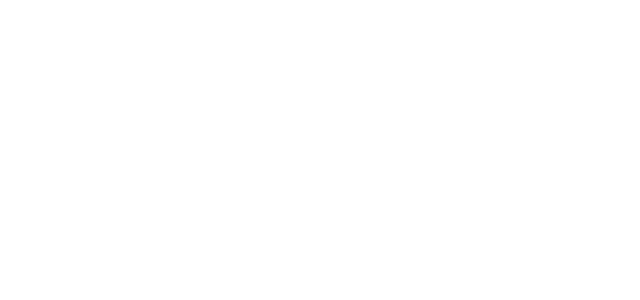
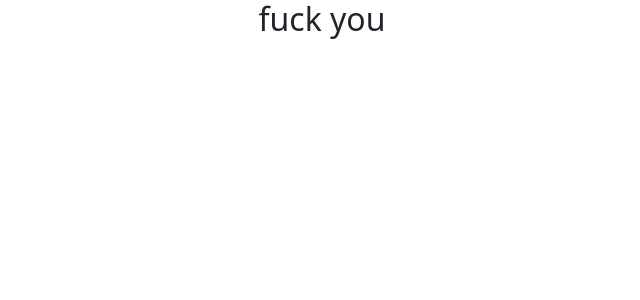
Before and after one commit to Emprcode/ET, a React (Create React App) app in the folder client/: page / in a window 1280 px wide. Shown: the top 300 px of the page, without its empty margins (318-958 px from the left). Built offline with nearby package versions, Linux system fonts and the light colour scheme.

Commit message:
package installed for client side and folder structure made

```diff
--- a/client/package.json
+++ b/client/package.json
@@ -6,9 +6,13 @@
     "@testing-library/jest-dom": "^5.16.5",
     "@testing-library/react": "^13.4.0",
     "@testing-library/user-event": "^13.5.0",
+    "axios": "^1.3.4",
+    "bootstrap": "^5.2.3",
     "react": "^18.2.0",
+    "react-bootstrap": "^2.7.2",
     "react-dom": "^18.2.0",
     "react-scripts": "5.0.1",
+    "react-toastify": "^9.1.1",
     "web-vitals": "^2.1.4"
   },
   "scripts": {
--- a/client/src/App.js
+++ b/client/src/App.js
@@ -1,9 +1,9 @@
-import './App.css';
+import "./App.css";
 
 function App() {
   return (
     <div className="App">
-
+      <h2>fuck you</h2>
     </div>
   );
 }
--- a/client/src/index.js
+++ b/client/src/index.js
@@ -3,6 +3,8 @@ import ReactDOM from 'react-dom/client';
 import './index.css';
 import App from './App';
 import reportWebVitals from './reportWebVitals';
+import 'bootstrap/dist/css/bootstrap.min.css';
+import 'react-toastify/dist/ReactToastify.css';
 
 const root = ReactDOM.createRoot(document.getElementById('root'));
 root.render(
```
Also changed, not shown: client/src/components/layout/Footer.js (added, +7 -0 lines), client/src/components/layout/Header.js (added, +7 -0 lines), client/src/components/layout/MainLayout.js (added, +7 -0 lines), 1 other file (tests, documents, lock files or other folders).
